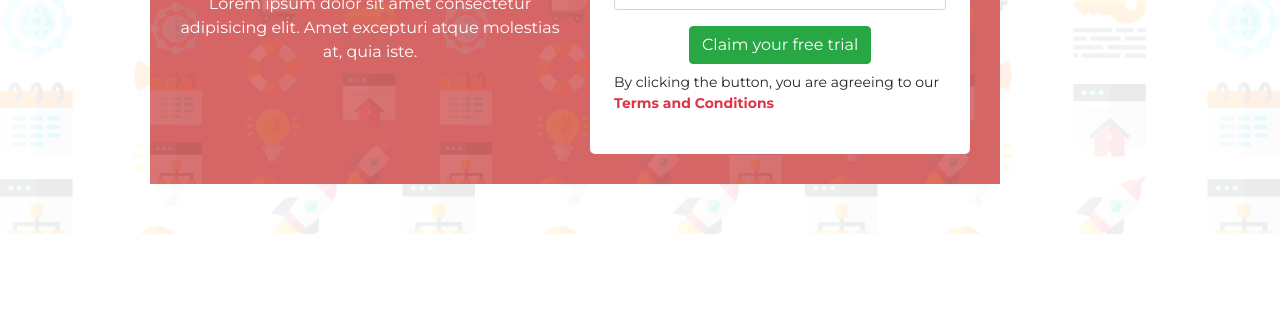
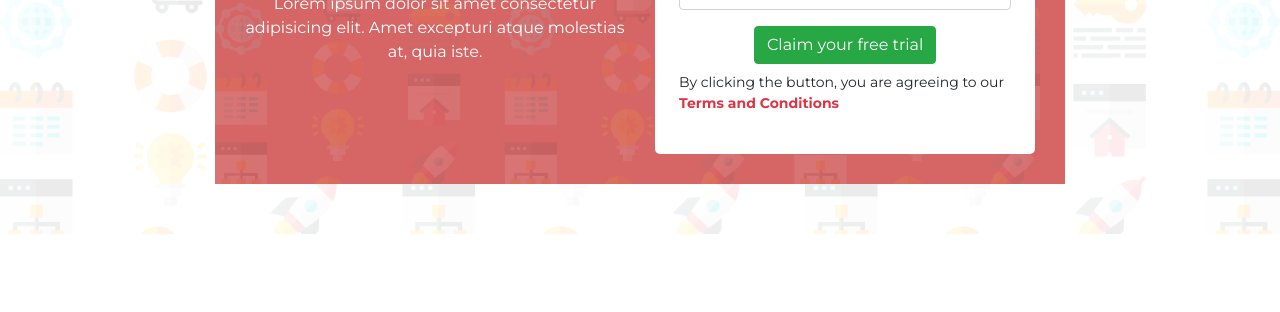
Before and after one commit to Ashishsharma-12/intro-component-with-sign-up-page, a plain HTML site: page index.html in a window 1280 px wide. Shown: the part 488-800 px from the top of the page. Drawn offline with nearby package versions, Linux system fonts and the light colour scheme.

Commit message:
Update index.html

```diff
--- a/index.html
+++ b/index.html
@@ -12,7 +12,7 @@
 <body>
     <section id="head">
         <div class="overlay">
-            <Div class="containerr box justify-content-center">
+            <Div class="containerr box mx-auto justify-content-center">
                 <div class="row">
                     <div class="col-md-6 col-sm-12">
                         <h1 style="margin-top: 100px;" class="text-white text-center text-justify"><strong> Lorem ipsum, dolor sit amet consectetur adipisicing.</strong></h1>
```
